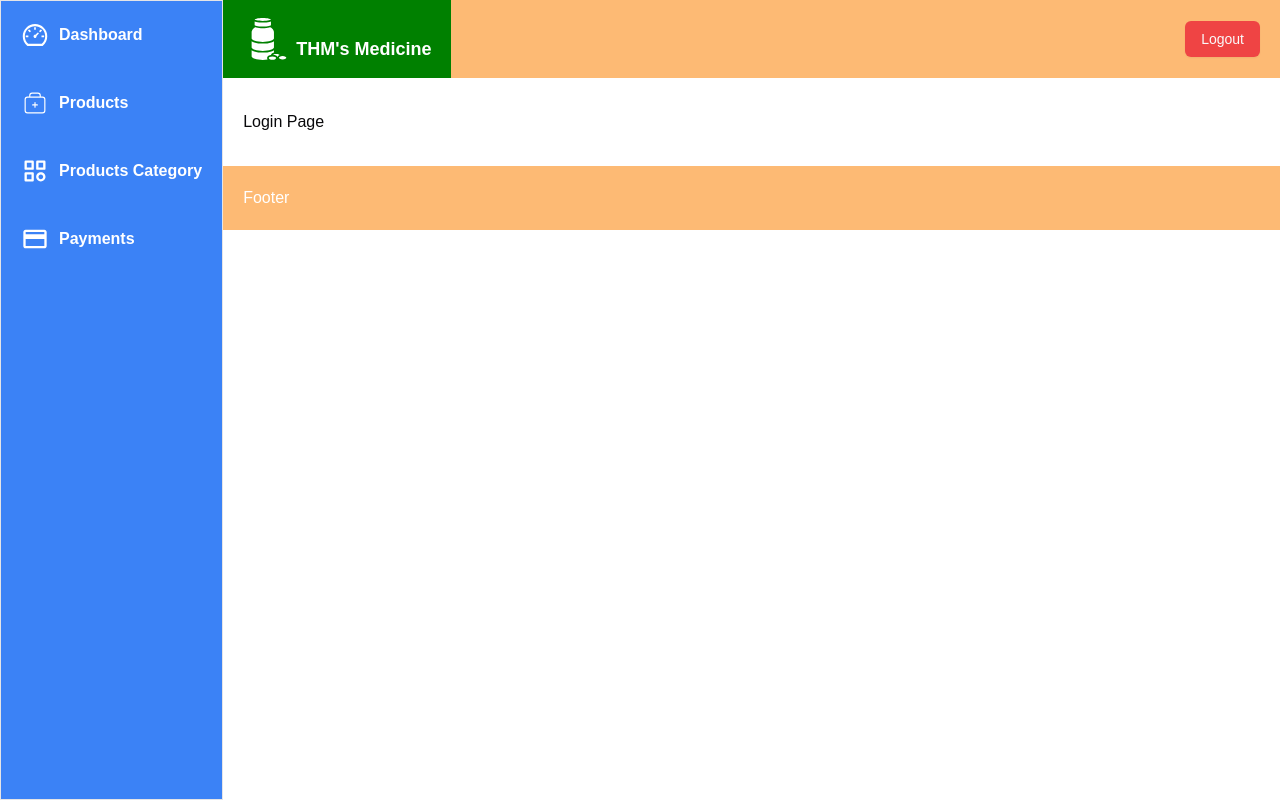
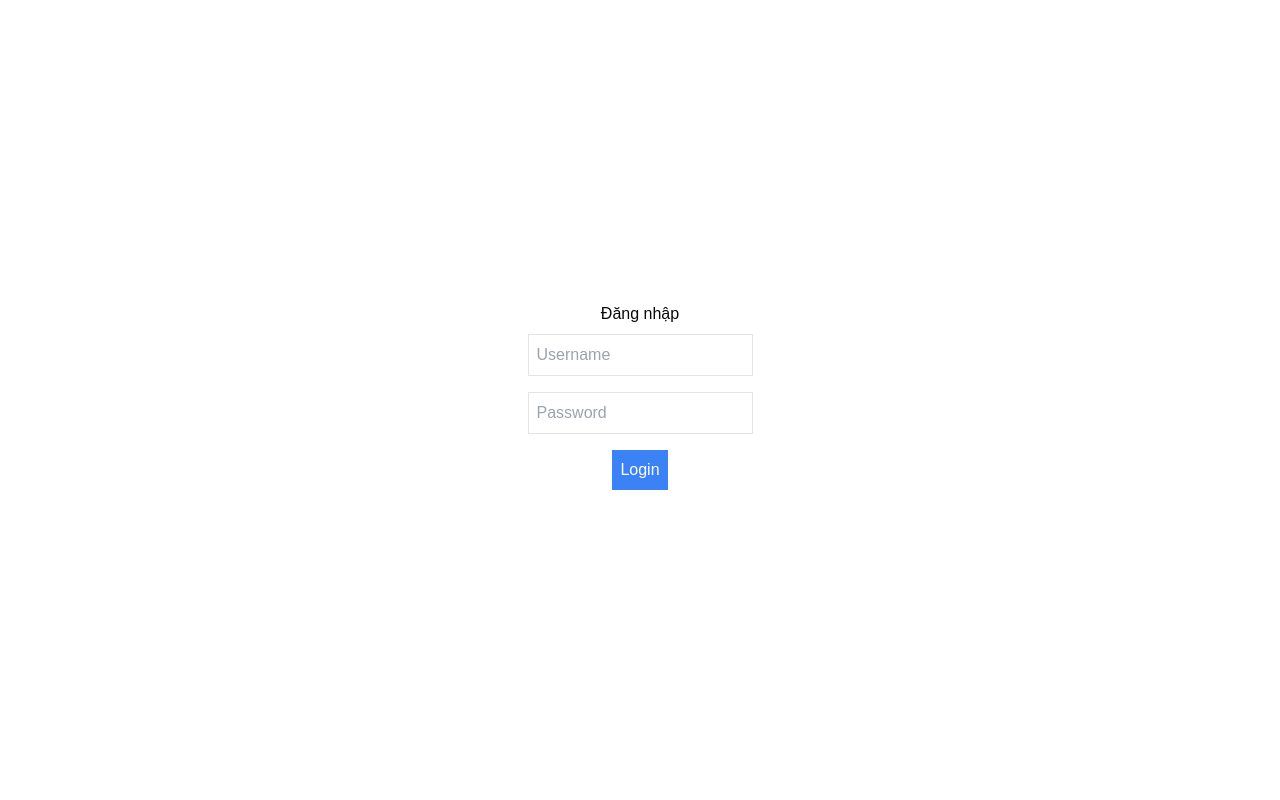
Before and after one commit to SeniorNDTTin/medicine-admin, a Next.js app: page /login in a window 1280 px wide. Built offline with nearby package versions, Linux system fonts and the light colour scheme.

Commit message:
feat: authen management

```diff
--- a/src/app/(auth)/login/page.tsx
+++ b/src/app/(auth)/login/page.tsx
@@ -1,11 +1,48 @@
-import React from "react";
+'use client';
+
+import React, { useState } from 'react';
+
+import { useRouter } from 'next/navigation';
+import { useAuth } from '@/context/authContext';
 
 function Login() {
+  const { setIsLogin } = useAuth();
+  const router = useRouter();
+  const [username, setUsername] = useState('');
+  const [password, setPassword] = useState('');
+
+  const handleLogin = () => {
+    if (username === 'ndtt@gmail.com' && password === '123456') {
+      setIsLogin(true);
+      router.push('/');
+    } else {
+      alert('Invalid credentials');
+    }
+  };
+
   return (
-    <React.Fragment>
-      Login Page
-    </React.Fragment>
-  )
-}
+    <div className="flex flex-col items-center justify-center min-h-screen">
+      <h1>Đăng nhập</h1>
+      <input
+        value={username}
+        defaultValue="ndtt@gmail.com"
+        onChange={e => setUsername(e.target.value)}
+        placeholder="Username"
+        className="border p-2 m-2"
+      />
+      <input
+        type="password"
+        value={password}
+        defaultValue="123456"
+        onChange={e => setPassword(e.target.value)}
+        placeholder="Password"
+        className="border p-2 m-2"
+      />
+      <button onClick={handleLogin} className="bg-blue-500 text-white p-2 m-2">
+        Login
+      </button>
+    </div>
+  );
+};
 
 export default Login;
--- /dev/null
+++ b/src/app/(auth)/logout/buttonLogout.tsx
@@ -0,0 +1,22 @@
+'use client';
+
+import React from "react";
+import { useRouter } from "next/navigation";
+import { Button } from "@/components/ui/button";
+import { useAuth } from "@/context/authContext";
+
+function ButtonLogout() {
+  const router = useRouter();
+  const { setIsLogin } = useAuth();
+
+  const handleLogout = () => {
+    setIsLogin(false);
+    router.push('/login');
+  }
+
+  return (
+    <Button variant="destructive" onClick={handleLogout}>Logout</Button>
+  )
+}
+
+export default ButtonLogout;
--- a/src/app/layout.tsx
+++ b/src/app/layout.tsx
@@ -6,6 +6,8 @@ import Footer from "@/partials/footer";
 import Menu from "@/partials/menu";
 import Header from "@/partials/header";
 import { login } from "@/variables/isLogin";
+import AuthWrapper from "@/components/authWrapper";
+import LayoutContent from "@/components/layoutContent";
 
 const geistSans = localFont({
   src: "./fonts/GeistVF.woff",
@@ -28,38 +30,16 @@ export default function RootLayout({
 }: Readonly<{
   children: React.ReactNode;
 }>) {
-  const isLogin: boolean = login;
-
   return (
     <html lang="en">
       <body
         className={`${geistSans.variable} ${geistMono.variable} antialiased`}
       >
-        {isLogin ? (
-          <React.Fragment>
-            <div className="flex">
-              {/* Menu */}
-              <div className="border bg-blue-500 text-white font-bold overflow-y-scroll no-scrollbar h-screen">
-                <Menu />
-              </div>
-
-              {/* Content */}
-              <div className="flex-1 overflow-y-scroll h-screen">
-                <Header />
-
-                <div className="px-5 py-8">
-                  {children}
-                </div>
-
-                <Footer />
-              </div>
-            </div>
-          </React.Fragment>
-        ) : (
-          <React.Fragment>
+        <AuthWrapper>
+          <LayoutContent>
             {children}
-          </React.Fragment>
-        )}
+          </LayoutContent>
+        </AuthWrapper>
       </body>
     </html>
   );
--- a/src/app/page.tsx
+++ b/src/app/page.tsx
@@ -1,13 +1,14 @@
 import React from "react";
 import ChartSale from "./chartSale";
+import ProtectedRoute from "@/components/protectedRoute";
 
 export default function Dashboard() {
   return (
-    <React.Fragment>
+    <ProtectedRoute>
       <div className="mb-8">
         <h2 className="title-component">Sales Dashboard</h2>
         <ChartSale />
       </div>
-    </React.Fragment>
+    </ProtectedRoute>
   );
 }
--- a/src/app/products-category/page.tsx
+++ b/src/app/products-category/page.tsx
@@ -1,12 +1,13 @@
 import React from "react";
 import ProductsCategoryTable from "./products-categoryTable";
+import ProtectedRoute from "@/components/protectedRoute";
 
 function ProductsCategory() {
   return (
-    <React.Fragment>
+    <ProtectedRoute>
       <ProductsCategoryTable />
-    </React.Fragment>
-  )
+    </ProtectedRoute>
+  );
 }
 
 export default ProductsCategory;
--- a/src/app/products/page.tsx
+++ b/src/app/products/page.tsx
@@ -3,6 +3,7 @@
 import React, { useEffect } from "react";
 import ProductsTable from "./productsTable";
 import { setCookie } from "@/helpers/cookies";
+import ProtectedRoute from "@/components/protectedRoute";
 
 function Products() {
   useEffect(() => {
@@ -10,9 +11,9 @@ function Products() {
   }, []);
 
   return (
-    <React.Fragment>
+    <ProtectedRoute>
       <ProductsTable />
-    </React.Fragment>
+    </ProtectedRoute>
   )
 }
 
--- /dev/null
+++ b/src/components/authWrapper.tsx
@@ -0,0 +1,10 @@
+'use client';
+
+import React from 'react';
+import { AuthProvider } from '@/context/authContext';
+
+const AuthWrapper = ({ children }: { children: React.ReactNode }) => {
+  return <AuthProvider>{children}</AuthProvider>;
+};
+
+export default AuthWrapper;
--- /dev/null
+++ b/src/components/layoutContent.tsx
@@ -0,0 +1,44 @@
+// components/LayoutContent.tsx
+'use client';
+
+import React from 'react';
+
+import Footer from "@/partials/footer";
+import Menu from "@/partials/menu";
+import Header from "@/partials/header";
+import { useAuth } from '@/context/authContext';
+import ProtectedRoute from './protectedRoute';
+
+const LayoutContent = ({ children }: { children: React.ReactNode }) => {
+  const { isLogin } = useAuth();
+
+  return (
+    <>
+      {isLogin ? (
+        <div className="flex">
+          {/* Menu */}
+          <div className="border bg-blue-500 text-white font-bold overflow-y-scroll no-scrollbar h-screen">
+            <Menu />
+          </div>
+
+          {/* Content */}
+          <div className="flex-1 overflow-y-scroll h-screen">
+            <Header />
+
+            <div className="px-5 py-8">
+              {children}
+            </div>
+
+            <Footer />
+          </div>
+        </div>
+      ) : (
+        <>
+          {children}
+        </>
+      )}
+    </>
+  );
+};
+
+export default LayoutContent;
--- /dev/null
+++ b/src/components/protectedRoute.tsx
@@ -0,0 +1,25 @@
+'use client';
+
+import React, { useEffect } from 'react';
+
+import { useRouter } from 'next/navigation';
+import { useAuth } from '@/context/authContext';
+
+const ProtectedRoute = ({ children }: { children: React.ReactNode }) => {
+  const { isLogin } = useAuth();
+  const router = useRouter();
+
+  useEffect(() => {
+    if (!isLogin) {
+      router.push('/login');
+    }
+  }, [isLogin, router]);
+
+  if (!isLogin) {
+    return null;
+  }
+
+  return <React.Fragment>{children}</React.Fragment>;
+};
+
+export default ProtectedRoute;
--- /dev/null
+++ b/src/context/authContext.tsx
@@ -0,0 +1,28 @@
+'use client';
+
+import React, { createContext, useState, ReactNode, useContext } from 'react';
+
+interface AuthContextType {
+  isLogin: boolean;
+  setIsLogin: (value: boolean) => void;
+}
+
+const AuthContext = createContext<AuthContextType | undefined>(undefined);
+
+export const AuthProvider = ({ children }: { children: ReactNode }) => {
+  const [isLogin, setIsLogin] = useState<boolean>(false);
+
+  return (
+    <AuthContext.Provider value={{ isLogin, setIsLogin }}>
+      {children}
+    </AuthContext.Provider>
+  );
+};
+
+export const useAuth = (): AuthContextType => {
+  const context = useContext(AuthContext);
+  if (!context) {
+    throw new Error('useAuth phải được sử dụng bên trong AuthProvider');
+  }
+  return context;
+};
--- a/src/partials/header/index.tsx
+++ b/src/partials/header/index.tsx
@@ -2,8 +2,8 @@
 
 import React from "react";
 import { useRouter } from "next/navigation";
-import { Button } from "@/components/ui/button";
 import { GiMedicinePills } from "react-icons/gi";
+import ButtonLogout from "@/app/(auth)/logout/buttonLogout";
 
 import "./header.css";
 
@@ -12,10 +12,6 @@ function Header() {
 
   const handleNavigate = () => {
     router.push('/');
-  }
-
-  const handleLogout = () => {
-    router.push('/login');
   }
 
   return (
@@ -30,7 +26,7 @@ function Header() {
           </div>
         </div>
         <div className="header-auth">
-          <Button variant="destructive" onClick={handleLogout}>Logout</Button>
+          <ButtonLogout />
         </div>
       </div>
     </React.Fragment>
```
